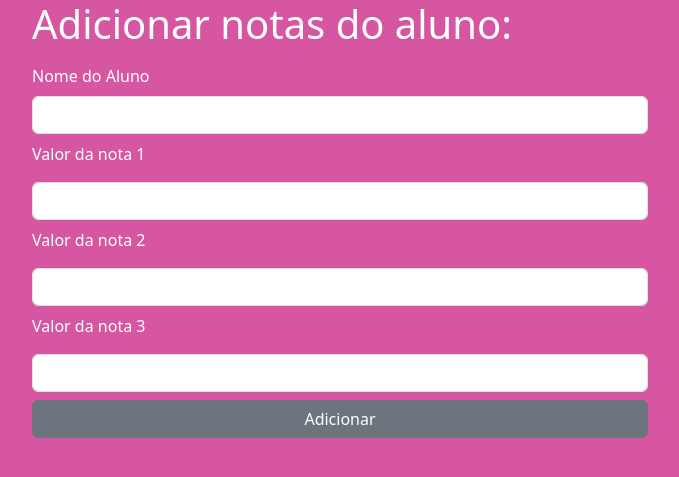
After one commit to laynne25/primeiro-php, a PHP site: page /media2.html in a window 1280 px wide. The commit adds this page. Shown: the top 477 px of the page, without its empty margins (300-979 px from the left). Run offline with PHP 8.4, Linux system fonts and the light colour scheme.

Commit message:
bootstrap

```diff
--- /dev/null
+++ b/media2.html
@@ -0,0 +1,39 @@
+<!DOCTYPE html>
+<html lang="pt-br">
+<head>
+    <meta charset="UTF-8">
+    <meta name="viewport" content="width=device-width, initial-scale=1.0">
+    <link href="https://cdn.jsdelivr.net/npm/bootstrap@5.3.3/dist/css/bootstrap.min.css" rel="stylesheet" integrity="sha384-QWTKZyjpPEjISv5WaRU9OFeRpok6YctnYmDr5pNlyT2bRjXh0JMhjY6hW+ALEwIH" crossorigin="anonymous">
+    <script src="https://cdn.jsdelivr.net/npm/bootstrap@5.3.3/dist/js/bootstrap.bundle.min.js" integrity="sha384-YvpcrYf0tY3lHB60NNkmXc5s9fDVZLESaAA55NDzOxhy9GkcIdslK1eN7N6jIeHz" crossorigin="anonymous"></script>
+
+    <title>Media html</title>
+</head>
+<body>
+    <form action="media.php" method= "get">
+
+    <div class="container d-grid gap-2 col-6 mx-auto" >
+    <h1>Adicionar notas do aluno:</h1>
+        <label>Nome do Aluno</label>
+        <input type= "text" class="form-control" id="nome" name="nomeAluno">
+        <label for="n1" class="form-label">Valor da nota 1</label>
+        <input type="number" name="n1" id="n1" class="form-control">
+        <label for="n1" class="form-label">Valor da nota 2</label>
+        <input type="number" name="n2" id="n2" class="form-control">
+        <label for="n1" class="form-label">Valor da nota 3</label>
+        <input type="number" name="n3" id="n3" class="form-control">
+
+
+        <input type="submit" class="btn btn-secondary" value= "Adicionar">
+
+
+    </form>
+    </div>
+    </body>
+
+    <style>
+        body{
+            background-color: rgb(214, 86, 161);
+            color: white;
+        }
+    </style>
+</html>
```
Also changed, not shown: index.php (+15 -25 lines), media.php (added, +37 -0 lines).
